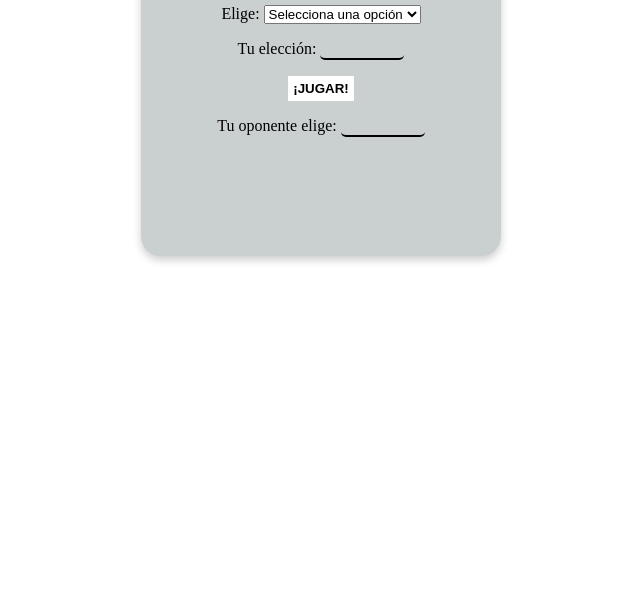
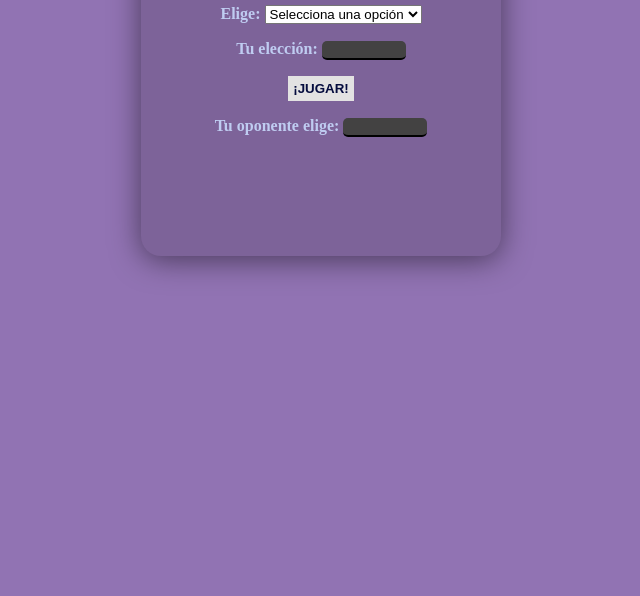
Before and after one commit to xFatee/piedrapapeltijera.github.io, a plain HTML site: page index.html in a window 1280 px wide. Shown: the part 204-800 px from the top of the page, without its empty margins (319-959 px from the left). Drawn offline with Linux system fonts and the light colour scheme.

Commit message:
Update styles.css

```diff
--- a/styles.css
+++ b/styles.css
@@ -1,15 +1,16 @@
 body {
     margin: auto;
+    background-color: #9173B3;
 }
 div {
-    background-color: rgb(202, 207, 207);
+    background-color:#7D6399;
     margin: auto;
     text-align: center;
     margin-top: 100px;
     width: 300px;
     height: 300px;
     padding: 30px;
-    box-shadow: 0px 4px 8px rgba(0, 0, 0, 0.2);
+    box-shadow: 0px 4px 30px rgba(0, 0, 0, 0.5);
     border-radius: 20px;
 
 
@@ -18,19 +19,20 @@ div {
 h2{
     font-family:Georgia, 'Times New Roman', Times, serif;
     font-size: 26px;
-    color:rgb(0, 0, 0)
+    color:rgb(255, 255, 255)
 }
 button {
     padding: 5px;
-    background-color: white;
-    color: black;
+    background-color: rgb(227, 226, 226);
+    color: rgb(5, 12, 62);
     font-weight: bolder;
     border: none;
 
 }
 button:hover{
-    background-color: rgb(77, 76, 76);
-    color: rgb(248, 247, 247);
+    background-color: rgb(177, 178, 177);
+    color: rgb(5, 12, 62);
+
 }
 .result {
     font-family:'Franklin Gothic Medium', 'Arial Narrow', Arial, sans-serif;
@@ -39,10 +41,15 @@ button:hover{
 input {
     text-align: center;
     width: 80px;
-    color: black;
-
+    font-weight: bolder;
+    color: rgb(124, 124, 236);
+    background-color: rgb(67, 66, 66);
     border: none;
     border-bottom: 2px solid black;
     border-radius: 5px;
-    background-color: transparent;
 }
+
+p {
+    color:rgb(191, 204, 241);
+    font-weight: bolder;
+}
```
